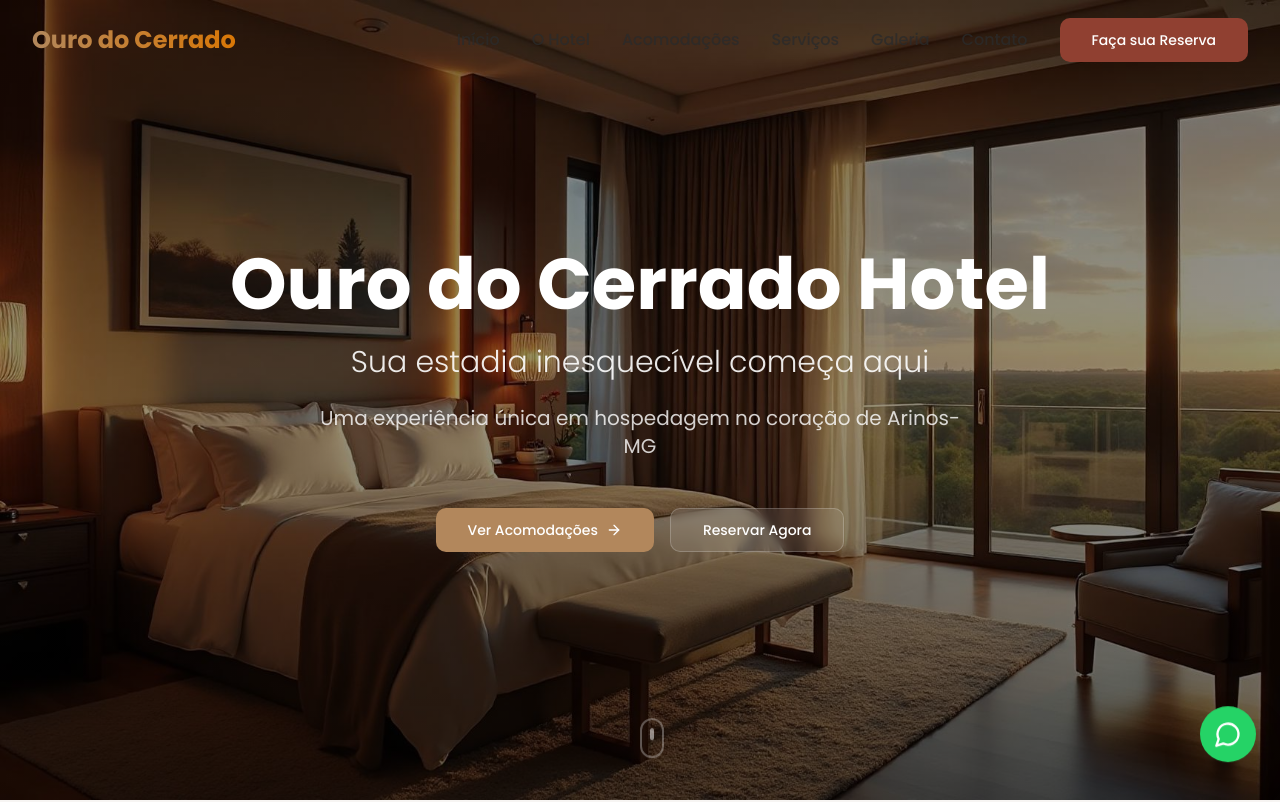
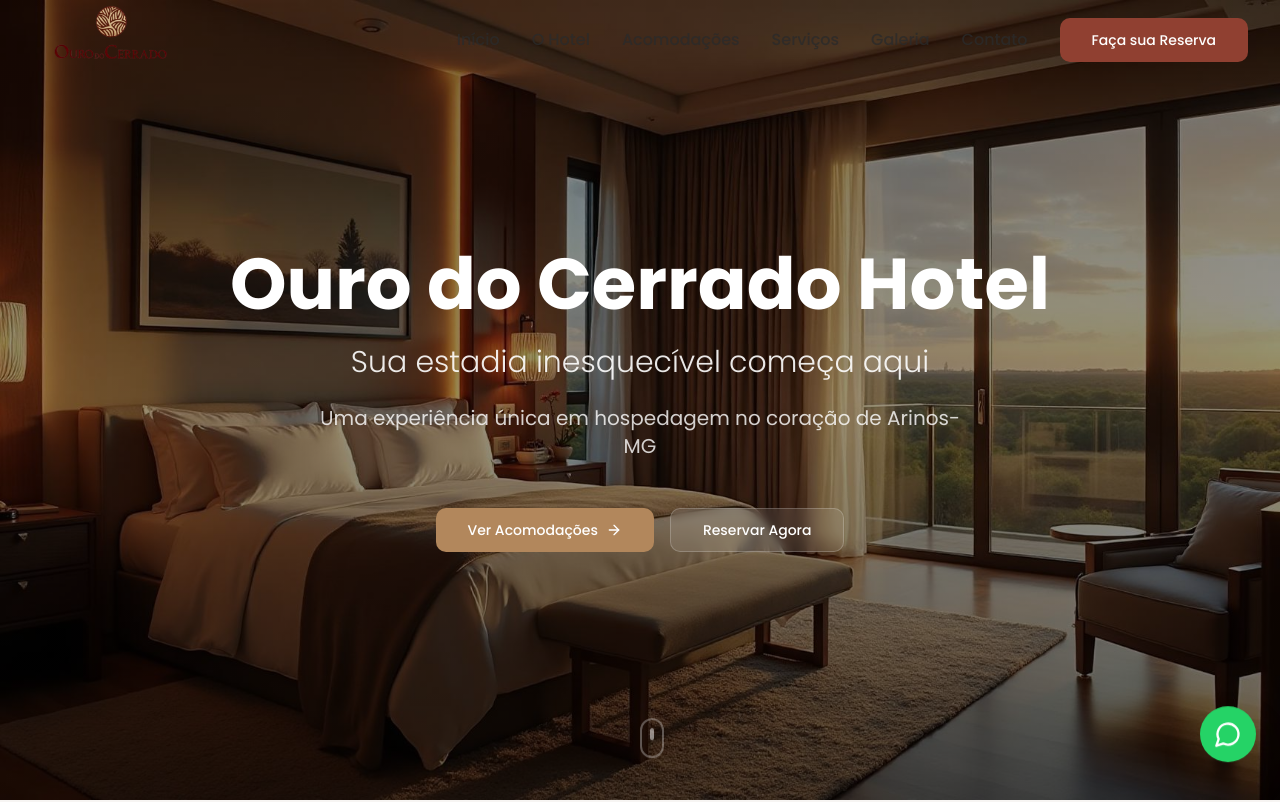
Before and after one commit to DEV-JOTAPE11/ouro-cerrado-hotel, a React (Vite) app: page / in a window 1280 px wide. Shown: the top 802 px of the page. Built offline with nearby package versions, Linux system fonts and the light colour scheme; the HTML template or start-up script is replaced by a standard one.

Commit message:
Adicionando logo no header e no footer

```diff
--- a/src/components/Footer.tsx
+++ b/src/components/Footer.tsx
@@ -9,7 +9,15 @@ const Footer = () => {
         <div className="grid md:grid-cols-2 lg:grid-cols-4 gap-8">
           {/* Logo & Description */}
           <div className="space-y-4">
-            <h3 className="text-2xl font-bold text-primary">Ouro do Cerrado</h3>
+            <img
+              src="../public/Logo_ouro_cerrado.png"
+              alt="Logo Ouro do Cerrado Hotel"
+              className="h-auto w-40"
+            />
+            {/* Use as classes 'className' do Tailwind para ajustar o tamanho.
+    'h-10' = altura (ex: 10 unidades = 40px)
+    'w-auto' = largura automática para manter a proporção
+  */}
             <p className="text-background/80">
               Sua estadia inesquecível em Arinos-MG. Conforto, elegância e hospitalidade.
             </p>
--- a/src/components/Header.tsx
+++ b/src/components/Header.tsx
@@ -26,16 +26,24 @@ const Header = () => {
   return (
     <header
       className={`fixed top-0 left-0 right-0 z-50 transition-all duration-300 ${
-        isScrolled ? "bg-card/95 backdrop-blur-md shadow-card" : "bg-transparent"
+        isScrolled
+          ? "bg-card/95 backdrop-blur-md shadow-card"
+          : "bg-transparent"
       }`}
     >
       <nav className="container-custom">
         <div className="flex items-center justify-between h-20">
           {/* Logo */}
           <a href="#inicio" className="flex items-center space-x-2">
-            <div className="text-2xl font-bold text-gradient-gold">
-              Ouro do Cerrado
-            </div>
+            <img
+              src="../public/Logo_ouro_cerrado.png"
+              alt="Logo Ouro do Cerrado Hotel"
+              className="h-auto w-40"
+            />
+            {/* Use as classes 'className' do Tailwind para ajustar o tamanho.
+    'h-10' = altura (ex: 10 unidades = 40px)
+    'w-auto' = largura automática para manter a proporção
+  */}
           </a>
 
           {/* Desktop Navigation */}
```
Also changed, not shown: public/Logo_ouro_cerrado.png (added).
